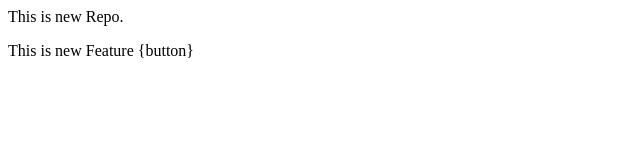
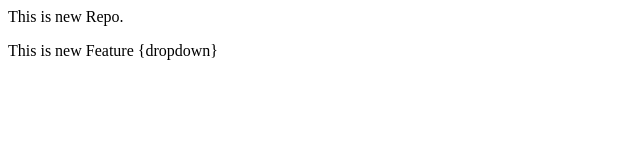
Before and after one commit to appumuchandi/localrepoo, a plain HTML site: page index.html in a window 1280 px wide. Shown: the full height of the page, 0-640 px from the left. Drawn offline with Linux system fonts and the light colour scheme.

Commit message:
Add dropdown

```diff
--- a/index.html
+++ b/index.html
@@ -1,2 +1,2 @@
 <P>This is  new Repo.</P>
-<p>This is new Feature {button}</p>
+<p>This is new Feature {dropdown}</p>
```
